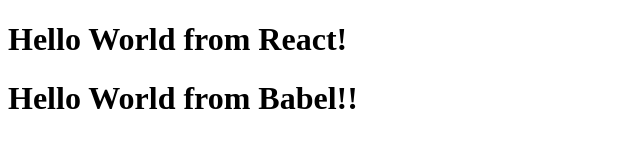
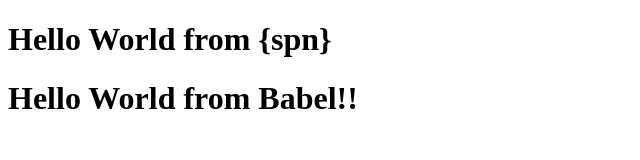
Before and after one commit to ferdinandolivier/my_alpha_repo, a plain HTML site: page index.html in a window 1280 px wide. Shown: the full height of the page, 0-640 px from the left. Drawn offline with nearby package versions, Linux system fonts and the light colour scheme.

Commit message:
Update the custom script for React

```diff
--- a/index.html
+++ b/index.html
@@ -8,6 +8,7 @@
 		<!-- Load Stylesheets -->
 
 	</head>
+
 	<body>
 		<!-- content -->
 		<div id="react-container">NO REACT IMPLEMENTED!!- This is just an react container</div>
@@ -24,8 +25,9 @@
 
 		<!-- Custom script : React -->
 		<script type="text/javascript">
+			const spn = React.createElement('span', null, 'from React!!');
 			ReactDOM.render(
-			React.createElement('h1', null, 'Hello World from React!'),
+				React.createElement('h1', null, 'Hello World from {spn}'),
 				document.getElementById('react-container')
 			)
 		</script>
```
Lines whose indentation alone changed are shown as unchanged.
